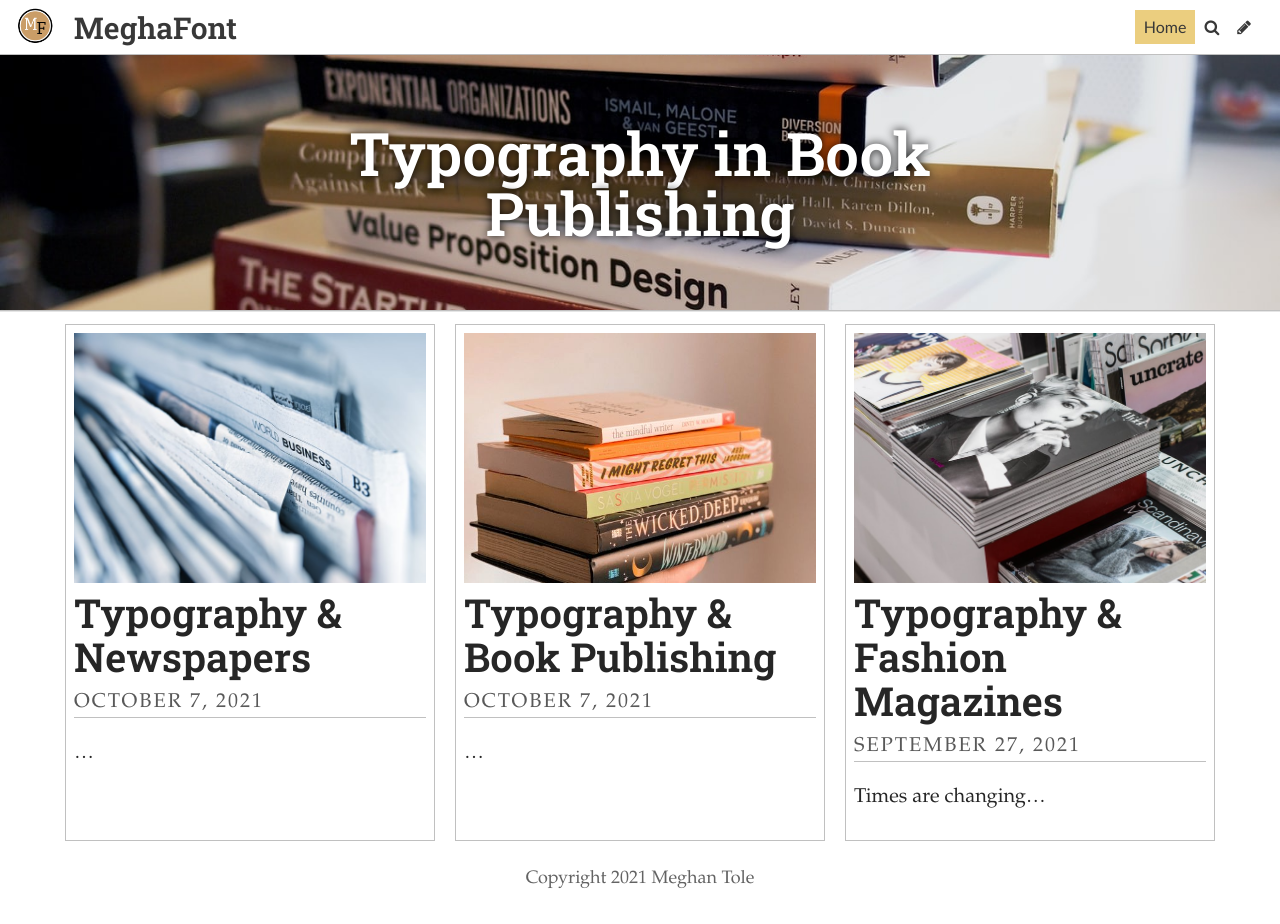
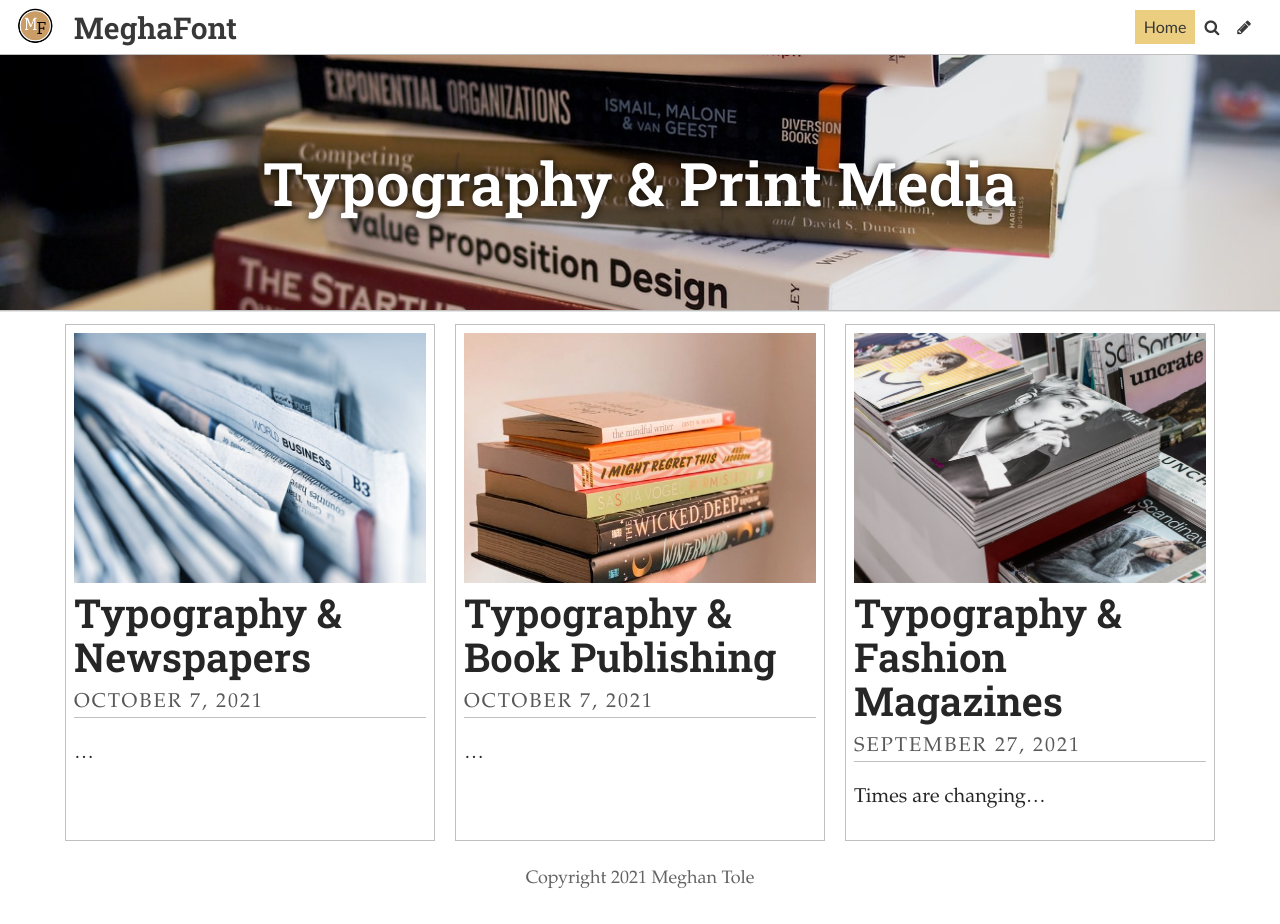
Before and after one commit to meghantole/tarm, a Jekyll site: the page built from index.html, in a window 1280 px wide and 924 px high. Built offline with Jekyll 4.4.1, drawn with Linux system fonts in a browser that asks for light colours; some web fonts are replaced; the list of posts is cut into pages by our own code.

Commit message:
Update Settings “general”

```diff
--- a/_data/settings.yml
+++ b/_data/settings.yml
@@ -2,7 +2,7 @@ title: MeghaFont
 description: Website about typography
 footer_text: Copyright 2021 Meghan Tole
 header_feature_image: ../uploads/photo-1512820790803-83ca734da794.jpeg
-header_text: Typography in Book Publishing
+header_text: Typography & Print Media
 header_text_color: "#ffffff"
 bannerheight: 20vmax
 navbarheight: 55px
```
